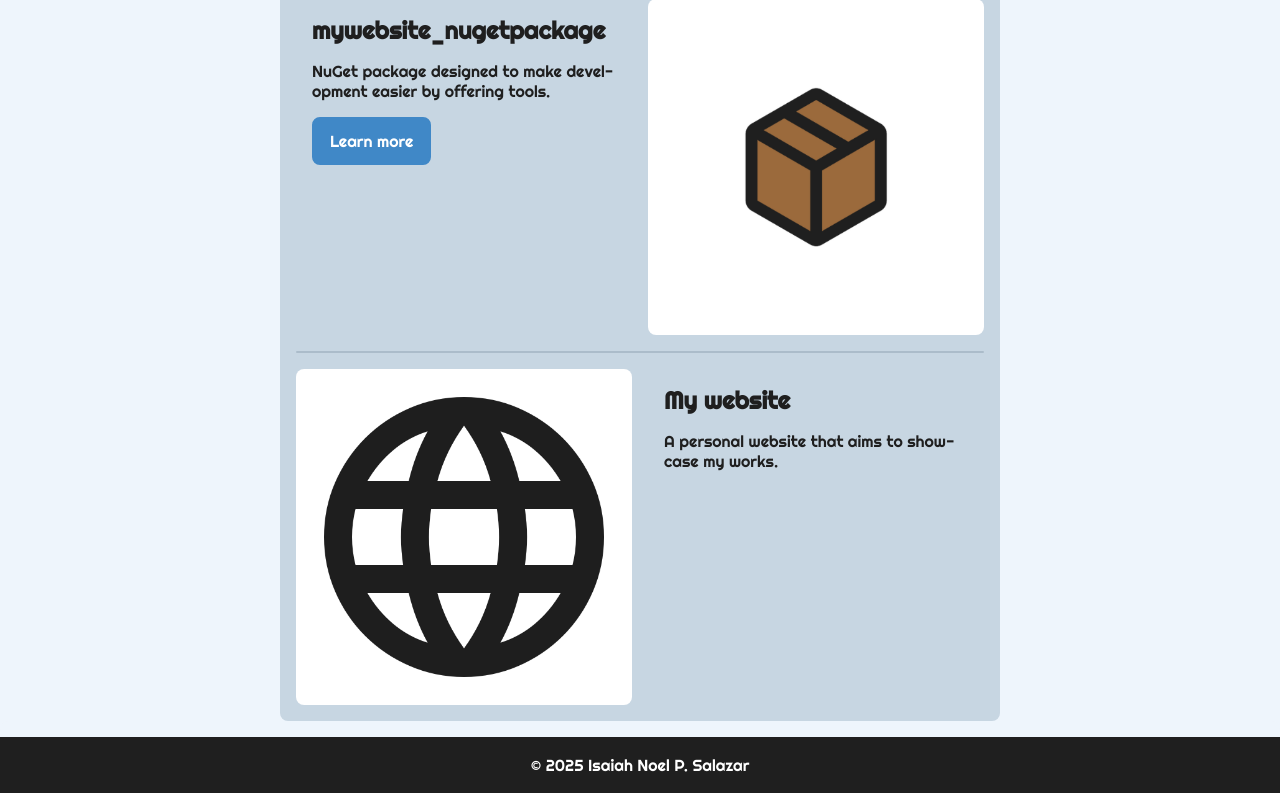
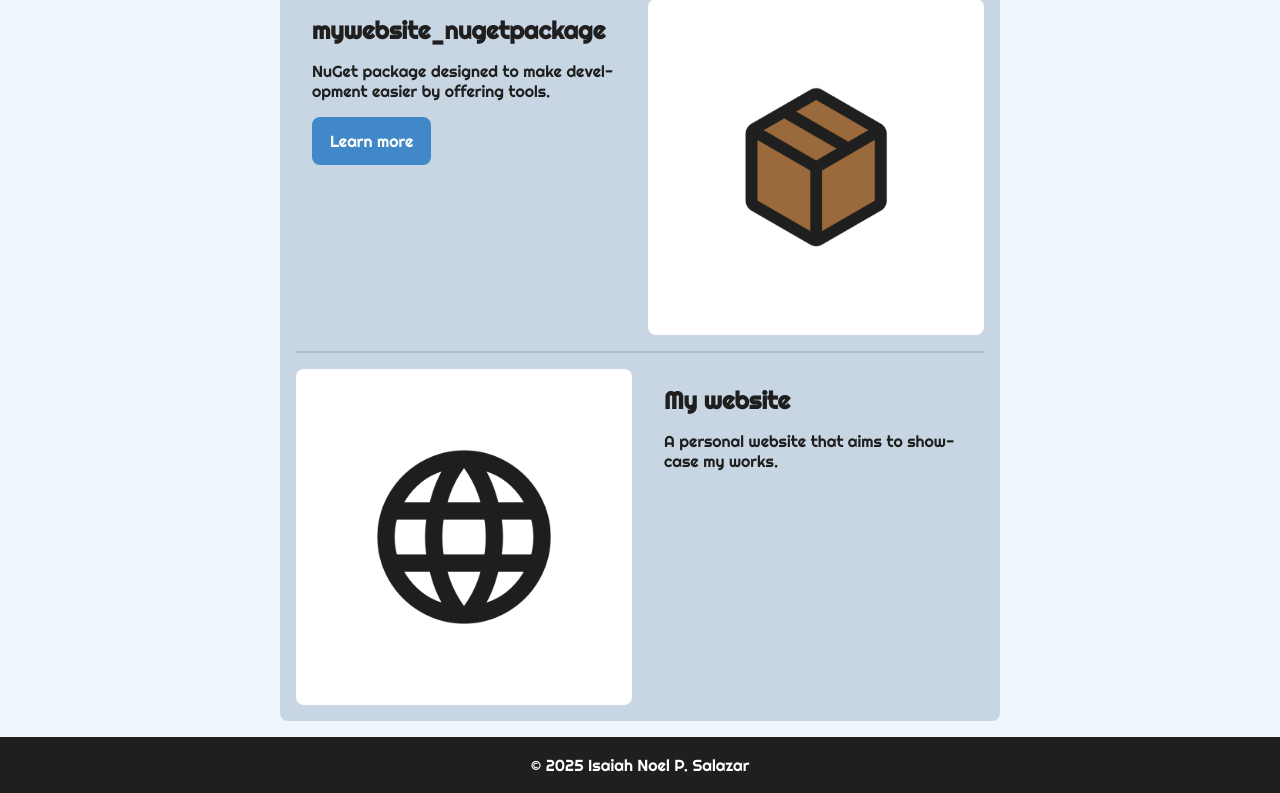
Before and after one commit to isaiahnoelsalazar/my-website_old, a PHP site: page / in a window 1280 px wide. Shown: the part 963-1756 px from the top of the page. Run offline with PHP 8.4, Linux system fonts and the light colour scheme.

Commit message:
CSS change

```diff
--- a/css/home.css
+++ b/css/home.css
@@ -51,6 +51,12 @@
 }
 #home-div-2 > div > div > img {
     border-radius: 8px;
+    width: 100%;
+}
+#home-div-2 > div:last-child > div > img {
+    background-color: white;
+    border-radius: 8px;
+    padding: 64px;
     width: 100%;
 }
 #home-div-2 > div > div > a {
```
